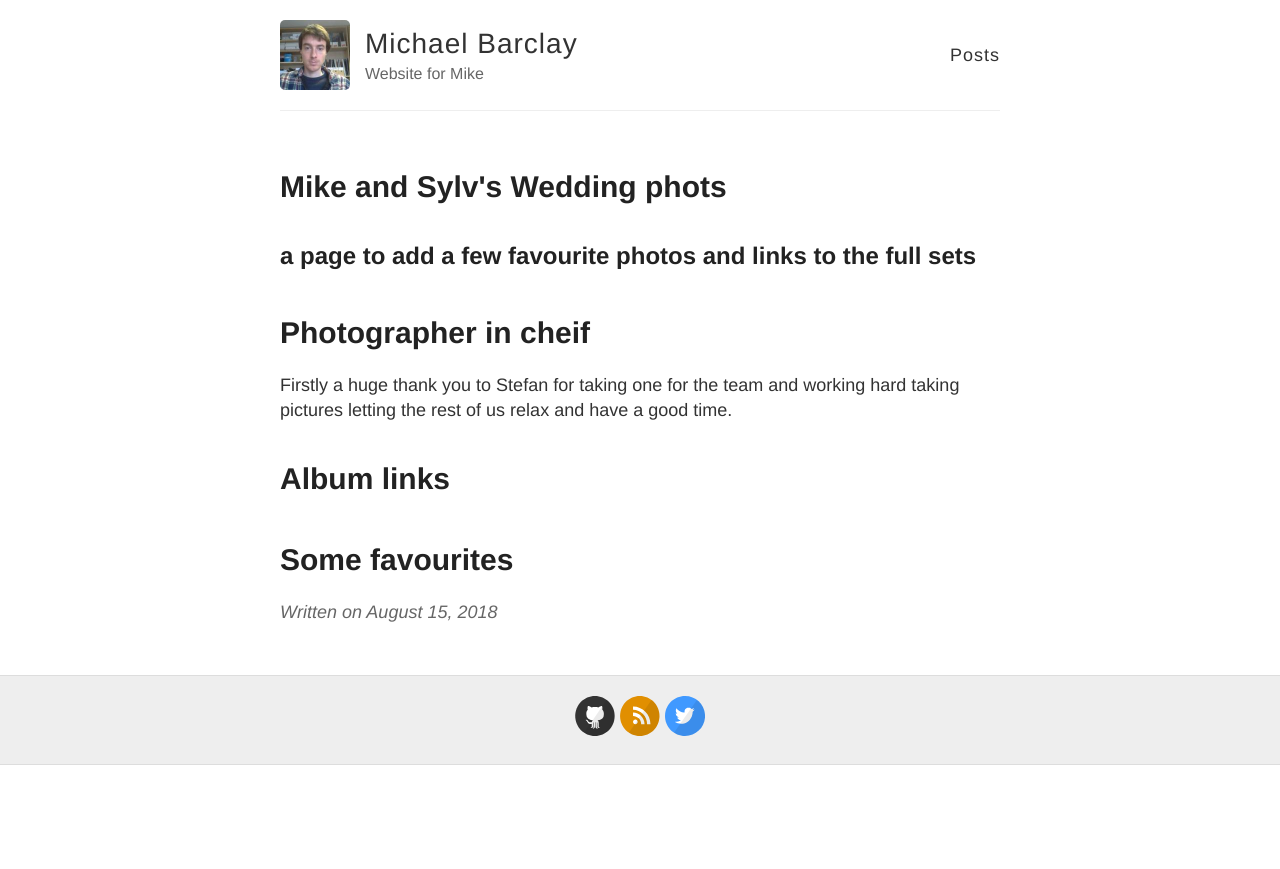
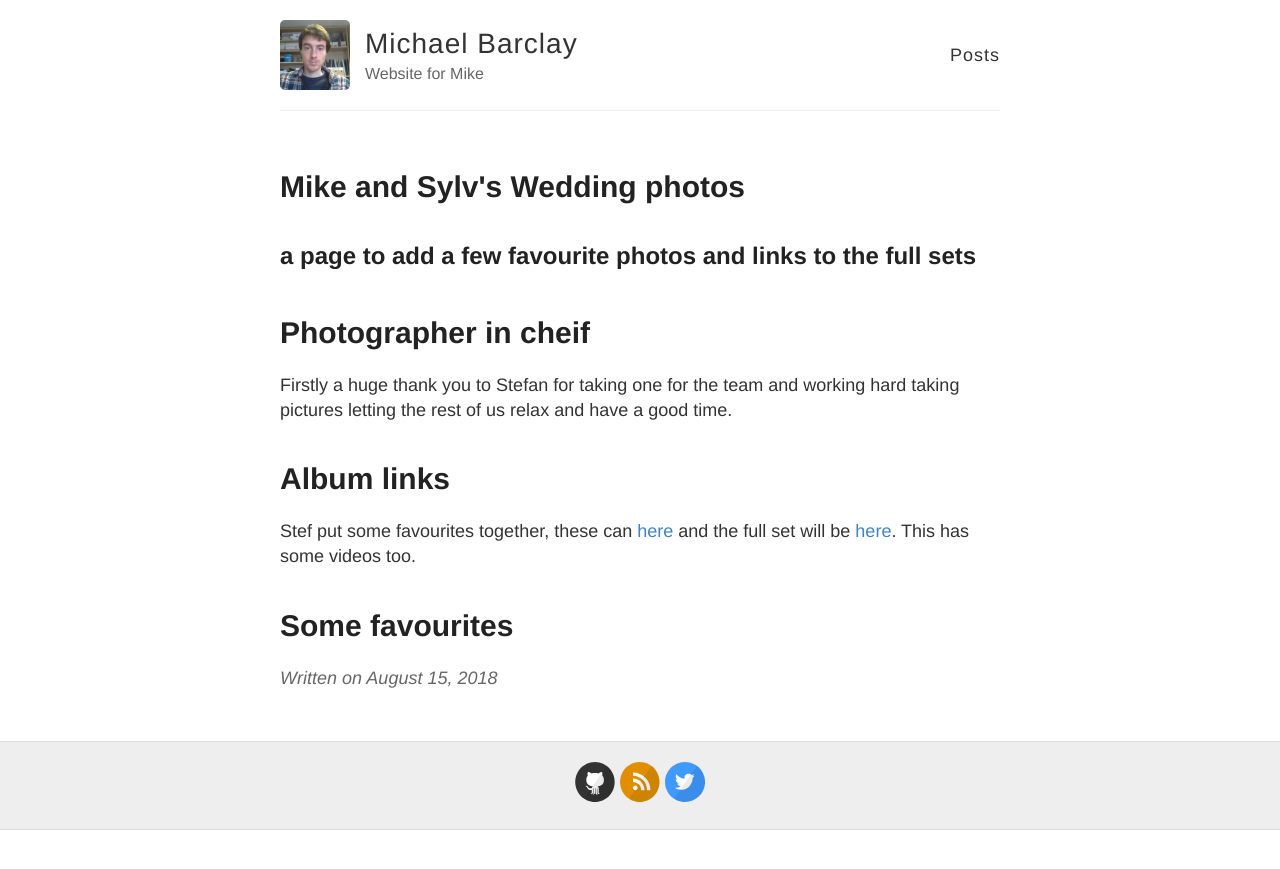
Before and after one commit to MikeBarcl/mikebarcl.github.io, a Jekyll site: the page built from _posts/2018-08-15-wedding-photos.md, in a window 1280 px wide. Shown: the top 869 px of the page. Built offline with Jekyll 4.4.1, drawn with Linux system fonts in a browser that asks for light colours.

Commit message:
google album links

```diff
--- a/_posts/2018-08-15-wedding-photos.md
+++ b/_posts/2018-08-15-wedding-photos.md
@@ -1,6 +1,6 @@
 ---
 layout: post
-title: Mike and Sylv's Wedding phots
+title: Mike and Sylv's Wedding photos
 ---
 a page to add a few favourite photos and links to the full sets
 ---
@@ -9,6 +9,7 @@ a page to add a few favourite photos and links to the full sets
 Firstly a huge thank you to Stefan for taking one for the team and working hard taking pictures letting the rest of us relax and have a good time.
 
 # Album links
-
+Stef put some favourites together, these can  [here](https://photos.app.goo.gl/o7uv6Kk12iVCi18n9)
+and the full set will be [here](https://photos.app.goo.gl/BuBS87ofPBmTCBJm6). This has some videos too.
 
 # Some favourites
```
